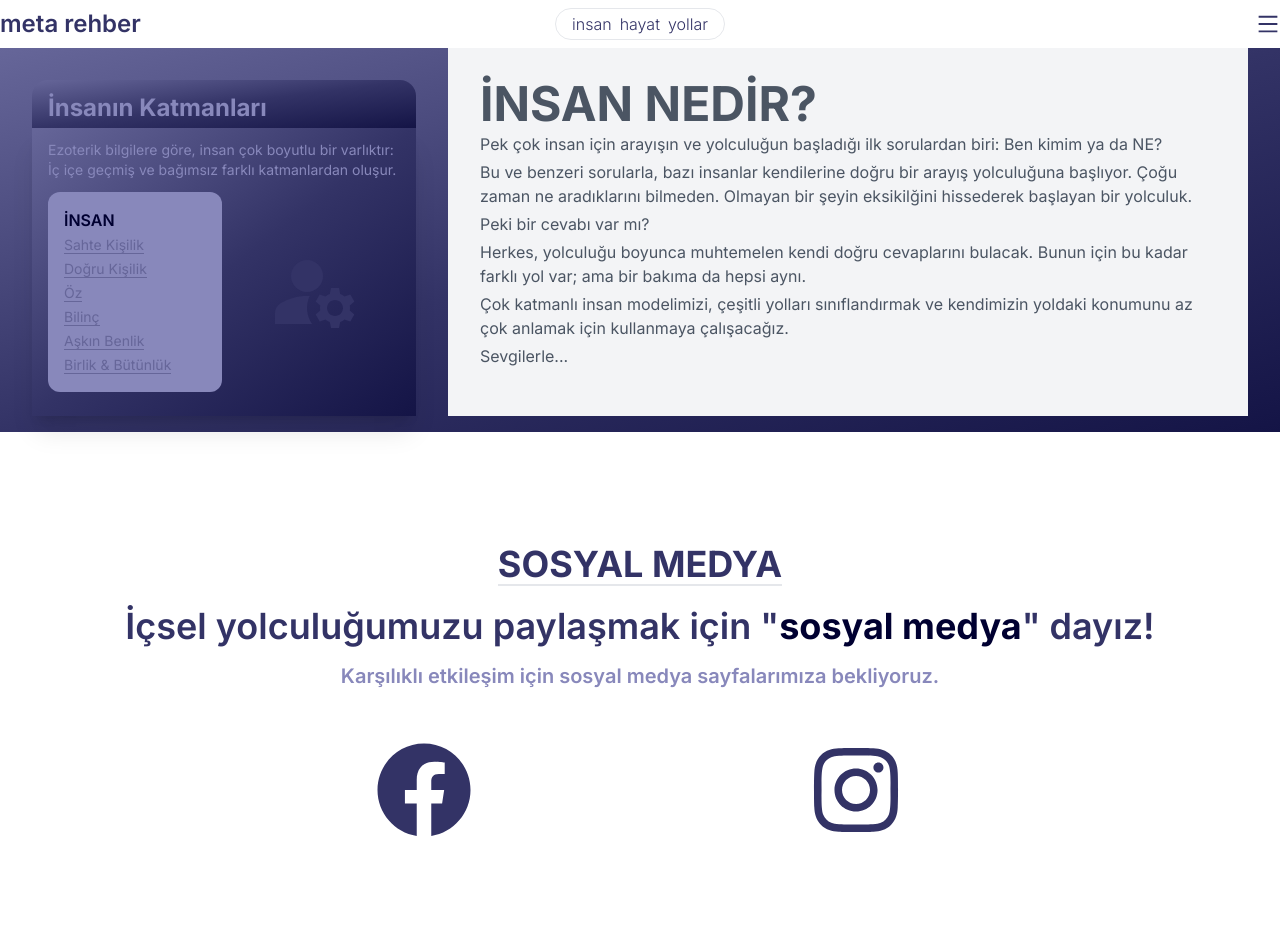
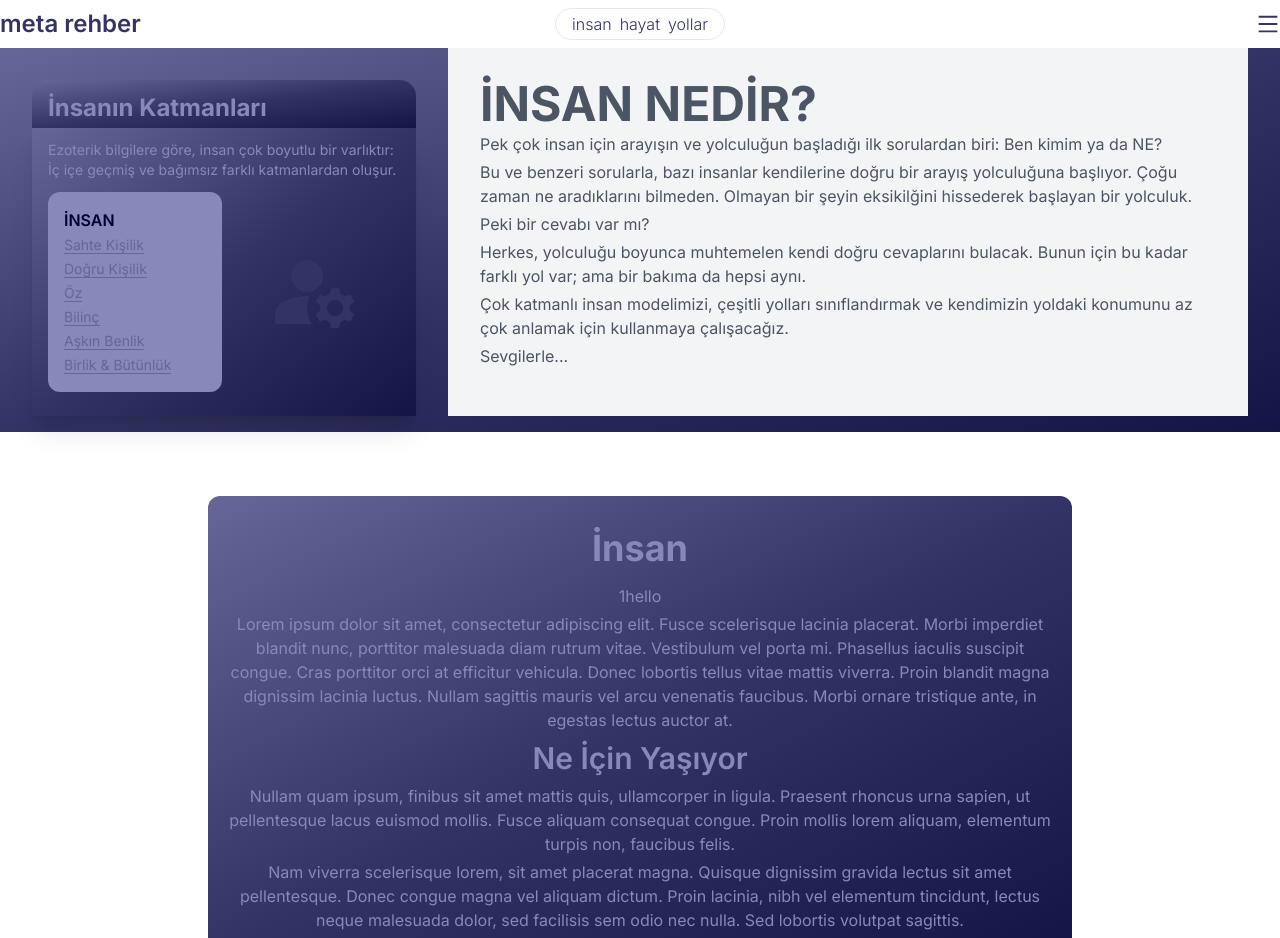
Before and after one commit to rcteenx/metarehber, a Next.js app: page /insan in a window 1280 px wide. Shown: the top 938 px of the page. Built offline with nearby package versions, Linux system fonts and the light colour scheme.

Commit message:
new template -blue content

```diff
--- a/app/globals.css
+++ b/app/globals.css
@@ -22,12 +22,11 @@
     @apply my-4 font-bold text-2xl md:text-3xl lg:text-4xl;
   }
   h3 {
-    @apply my-1 font-semibold text-xl md:text-2xl lg:text-3xl;
+    @apply my-2 font-semibold text-xl md:text-2xl lg:text-3xl;
   }
   h4 {
-    @apply font-semibold;
+    @apply my-1 font-semibold text-base md:text-xl lg:text-2xl;
   }
-  h4,
   h5,
   h6 {
     @apply my-1 text-base;
--- a/app/insan/page.jsx
+++ b/app/insan/page.jsx
@@ -1,10 +1,12 @@
 import PageInfo from "@/components/templates/pageInfo";
+import BlueContent from "@/components/templates/blueContent";
 import SocialMedia from "@/components/sections/common/z-social-media";
 
 export default function StaticPage() {
   return (
     <>
       <PageInfo id="1" />
+      <BlueContent h1Title="İnsan">hello</BlueContent>
       <SocialMedia />
     </>
   );
--- a/app/yollar/page.jsx
+++ b/app/yollar/page.jsx
@@ -1,10 +1,12 @@
 import PageInfo from "@/components/templates/pageInfo";
+import BlueContent from "@/components/templates/blueContent";
 import SocialMedia from "@/components/sections/common/z-social-media";
 
 export default function StaticPage() {
   return (
     <>
       <PageInfo id="3" />
+      <BlueContent h1Title="İnsan">hello</BlueContent>
 
       <SocialMedia />
     </>
--- a/components/sections/common/z-social-media.jsx
+++ b/components/sections/common/z-social-media.jsx
@@ -4,16 +4,14 @@ import { socialMedia } from "@/content/data";
 
 export default function SocialMedia() {
   return (
-    <section className="mx-auto my-16 lg:my-24">
-      <div className="px-8 text-center">
-        <h2 className="mx-auto border-b-2 inline-block">SOSYAL MEDYA</h2>
-
-        <h3 className="text-2xl lg:text-4xl">
+    <section className="mx-auto my-16 lg:my-24 px-8 text-center">
+      <h2 className="border-b-2 inline-block">SOSYAL MEDYA</h2>
+      <h3>
         İçsel yolculuğumuzu paylaşmak için "
         <span className="font-bold text-primary-dark-5">sosyal medya</span>"
         dayız!
       </h3>
-        <h4 className="mt-4 text-base md:text-xl text-primary-light-5">
+      <h4 className="my-4 text-primary-light-5 ">
         Karşılıklı etkileşim için sosyal medya sayfalarımıza bekliyoruz.
       </h4>
       <div className="grid grid-cols-2 gap-8 mt-8 max-w-4xl mx-auto px-8">
@@ -37,7 +35,6 @@ export default function SocialMedia() {
           </div>
         ))}
       </div>
-      </div>
     </section>
   );
 }
--- /dev/null
+++ b/components/templates/blueContent.jsx
@@ -0,0 +1,32 @@
+export default function BlueContent({ h1Title, children }) {
+  return (
+    <section className="mx-auto my-8 lg:my-16 px-4 max-w-4xl text-center ">
+      <div className="p-4  rounded-xl gradientPrimaryLD">
+        <h2>{h1Title}</h2>1{children}
+        <p>
+          Lorem ipsum dolor sit amet, consectetur adipiscing elit. Fusce
+          scelerisque lacinia placerat. Morbi imperdiet blandit nunc, porttitor
+          malesuada diam rutrum vitae. Vestibulum vel porta mi. Phasellus
+          iaculis suscipit congue. Cras porttitor orci at efficitur vehicula.
+          Donec lobortis tellus vitae mattis viverra. Proin blandit magna
+          dignissim lacinia luctus. Nullam sagittis mauris vel arcu venenatis
+          faucibus. Morbi ornare tristique ante, in egestas lectus auctor at.
+        </p>
+        <h3>Ne İçin Yaşıyor</h3>
+        <p>
+          Nullam quam ipsum, finibus sit amet mattis quis, ullamcorper in
+          ligula. Praesent rhoncus urna sapien, ut pellentesque lacus euismod
+          mollis. Fusce aliquam consequat congue. Proin mollis lorem aliquam,
+          elementum turpis non, faucibus felis.
+        </p>
+        <p>
+          Nam viverra scelerisque lorem, sit amet placerat magna. Quisque
+          dignissim gravida lectus sit amet pellentesque. Donec congue magna vel
+          aliquam dictum. Proin lacinia, nibh vel elementum tincidunt, lectus
+          neque malesuada dolor, sed facilisis sem odio nec nulla. Sed lobortis
+          volutpat sagittis.
+        </p>
+      </div>
+    </section>
+  );
+}
```
Lines whose indentation alone changed are shown as unchanged.
